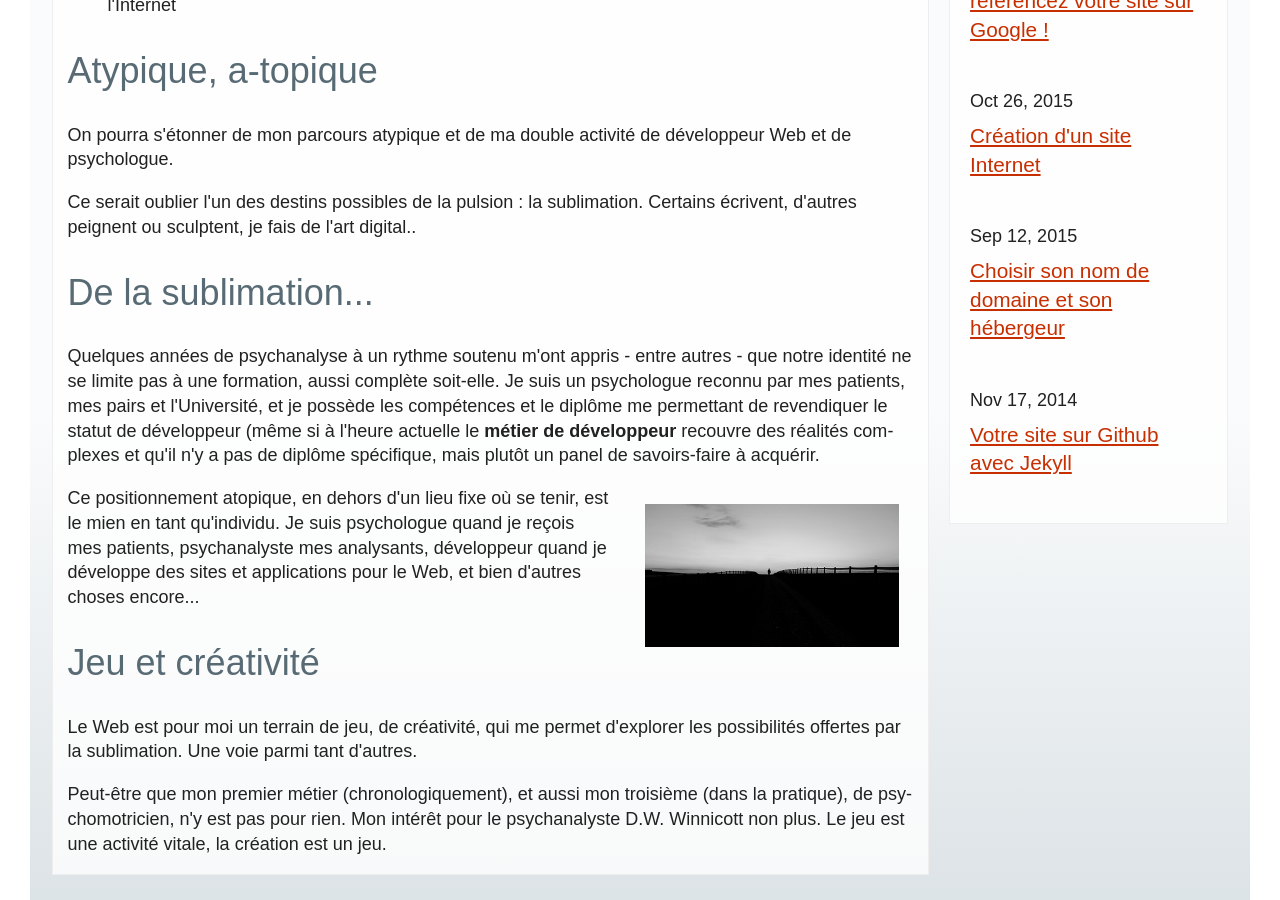
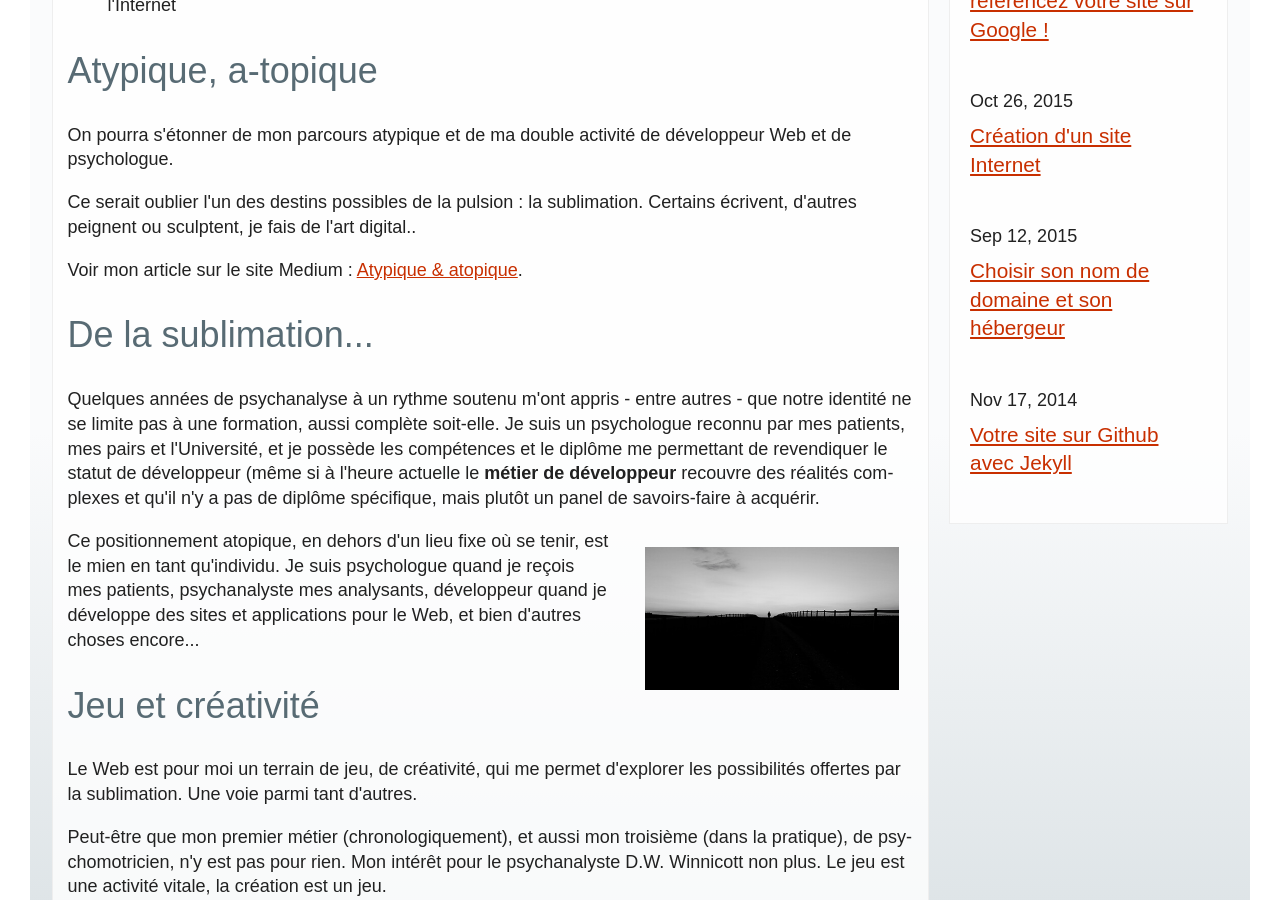
Before and after one commit to nicodev3/nicodev3.github.io, a Jekyll site: the page built from developpeur-web/index.html, in a window 1280 px wide and 900 px high, scrolled down 479 px. Built offline with Jekyll 4.4.1, drawn with Linux system fonts in a browser that asks for light colours; nearby versions of some CDN libraries.

Commit message:
add link

```diff
--- a/developpeur-web/index.html
+++ b/developpeur-web/index.html
@@ -16,6 +16,7 @@ permalink: /developpeur-web/
     <h2>Atypique, a-topique</h2>
     <p>On pourra s'étonner de mon parcours atypique et de ma double activité de développeur Web et de psychologue.</p>
     <p>Ce serait oublier l'un des destins possibles de la pulsion : la sublimation. Certains écrivent, d'autres peignent ou sculptent, je fais de l'art digital..</p>
+    <p>Voir mon article sur le site Medium : <a href="https://medium.com/les-zatypiques/atopique-atypique-f2f29a04a636#.g25lotqge">Atypique & atopique</a>.</p>
     <h2>De la sublimation...</h2>
     <p>Quelques années de psychanalyse à un rythme soutenu m'ont appris - entre autres - que notre identité ne se limite pas à une formation, aussi
         complète soit-elle. Je suis un psychologue reconnu par mes patients, mes pairs et l'Université, et je possède les compétences et le diplôme me
```
